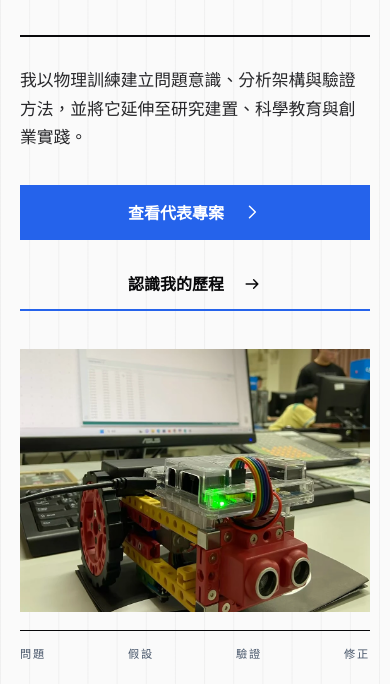
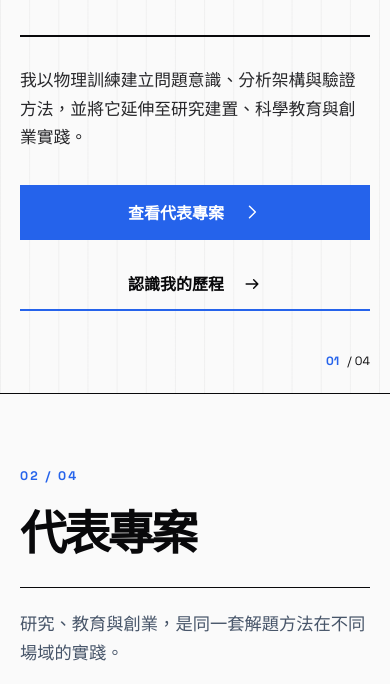
Before and after one commit to YunCheHsieh/YunCheHsieh.github.io, a plain HTML site: page index.html in a window 390 px wide. Shown: the part 416-1100 px from the top of the page. Drawn offline with Linux system fonts and the light colour scheme.

Commit message:
Move robot photo to education project

```diff
--- a/index.html
+++ b/index.html
@@ -88,19 +88,6 @@
             </a>
           </div>
         </div>
-
-        <figure class="hero-visual" data-reveal>
-          <img
-            src="assets/hero-robot-lab.webp"
-            width="1108"
-            height="1477"
-            alt="科學教育課程中製作與測試的感測機器車"
-            fetchpriority="high"
-          />
-          <figcaption>
-            <span>問題</span><span>假設</span><span>驗證</span><span>修正</span>
-          </figcaption>
-        </figure>
 
         <div class="hero-index" aria-hidden="true"><span>01</span><span>/ 04</span></div>
       </section>
@@ -227,10 +214,11 @@
           </div>
           <figure class="project-media">
             <img
-              src="assets/science-robot.webp"
-              width="1448"
-              height="1086"
-              alt="科學教育課程使用的循跡自走車"
+              class="project-image-focus-robot"
+              src="assets/science-education-robot.webp"
+              width="1108"
+              height="1477"
+              alt="科學教育課程中製作與測試的感測機器車"
               loading="lazy"
             />
           </figure>
--- a/styles.css
+++ b/styles.css
@@ -320,33 +320,6 @@ svg {
   transform: translateX(4px);
 }
 
-.hero-visual {
-  grid-column: 7 / -1;
-  margin: 0;
-  padding: 42px 0 30px 30px;
-}
-
-.hero-visual img {
-  width: 100%;
-  height: auto;
-  aspect-ratio: 4 / 3;
-  object-fit: cover;
-  object-position: center 72%;
-}
-
-.hero-visual figcaption {
-  display: flex;
-  justify-content: space-between;
-  margin-top: 18px;
-  padding-top: 14px;
-  border-top: 1px solid var(--ink);
-  color: var(--muted);
-  font-family: var(--latin);
-  font-size: 0.7rem;
-  letter-spacing: 0.16em;
-  text-transform: uppercase;
-}
-
 .hero-index {
   position: absolute;
   right: var(--gutter);
@@ -526,6 +499,10 @@ svg {
   height: 100%;
   object-fit: cover;
   transition: transform 500ms cubic-bezier(0.2, 0.8, 0.2, 1);
+}
+
+.project-media .project-image-focus-robot {
+  object-position: center 85%;
 }
 
 .project-row:hover .project-media img {
@@ -845,11 +822,6 @@ svg {
     grid-column: 1 / span 7;
   }
 
-  .hero-visual {
-    grid-column: 8 / -1;
-    padding-left: 20px;
-  }
-
   .project-copy {
     grid-column: 1 / span 5;
   }
@@ -922,21 +894,12 @@ svg {
     padding-top: 18px;
   }
 
-  .hero-copy,
-  .hero-visual {
+  .hero-copy {
     grid-column: 1 / -1;
   }
 
   .hero-copy {
-    padding-block: 70px 26px;
-  }
-
-  .hero-visual {
-    padding: 12px 0 82px;
-  }
-
-  .hero-visual img {
-    max-height: 500px;
+    padding-block: 70px 82px;
   }
 
   .section-heading > div,
```
Also changed, not shown: assets/science-education-robot.webp (renamed from assets/hero-robot-lab.webp), assets/science-robot.webp (deleted).
